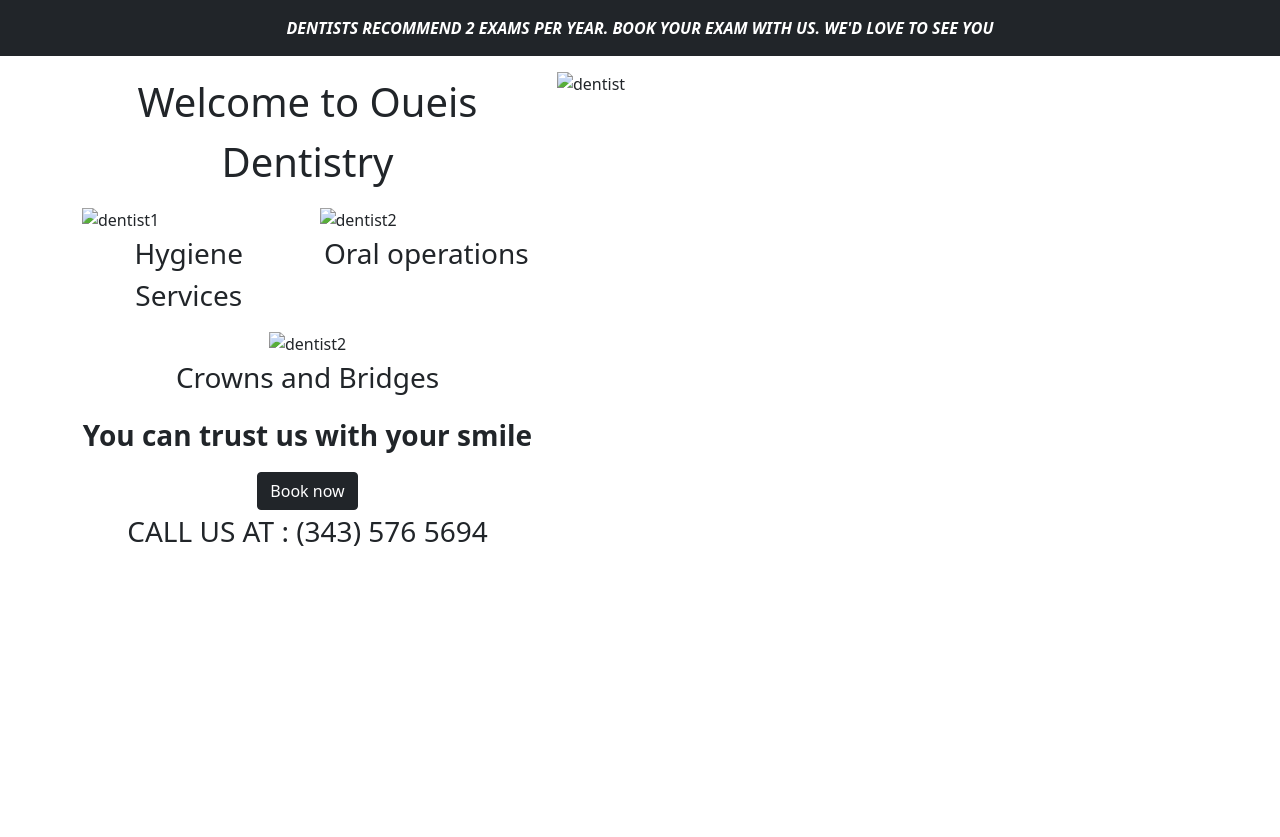
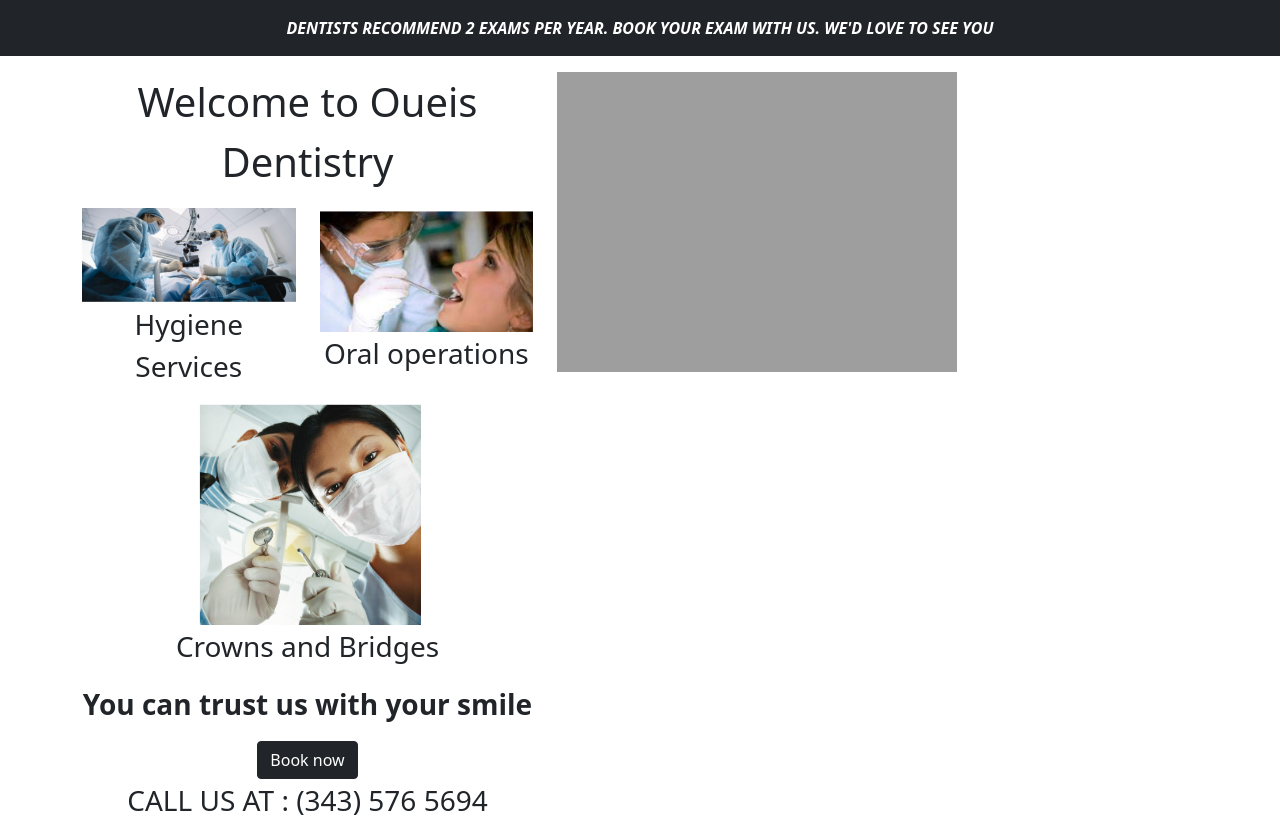
Before and after one commit to Yawnek/seg_websitee, a plain HTML site: page index.html in a window 1280 px wide. Before the commit the page ends 800 px from the top, so only its background shows below. Drawn offline with nearby package versions, Linux system fonts and the light colour scheme; the site is published under a folder, as on GitHub Pages, so addresses that start at the root find nothing.

Commit message:
Update index.html

```diff
--- a/index.html
+++ b/index.html
@@ -19,11 +19,11 @@
 
             <div class="row ">
                 <div class="col">
-                    <img class="img-fluid  " src = "/assets/right up.png" alt ="dentist1">
+                    <img class="img-fluid  " src = "right up.png" alt ="dentist1">
                     <p class="text-center fs-3">Hygiene Services </p>
                 </div>
                 <div class="col ">
-                    <img class="img-fluid p-10 " src = "/assets/left up.png" alt ="dentist2">
+                    <img class="img-fluid p-10 " src = "left up.png" alt ="dentist2">
                     <p class="text-center fs-3">Oral operations</p>
                 </div>
 
@@ -31,7 +31,7 @@
 
             <div class="col ">
                 <div class="text-center">
-                    <img class="img-fluid p-10 " src = "/assets/down.png" alt ="dentist2">
+                    <img class="img-fluid p-10 " src = "down.png" alt ="dentist2">
                     <p class="text-center fs-3">Crowns and Bridges</p>
 
                 </div>
@@ -59,7 +59,7 @@
 
 
           <div class="col-md-7 ">
-            <img class="img-fluid" src = "/assets/big dentist.png" alt ="dentist" >
+            <img class="img-fluid" src = "big dentist.png" alt ="dentist" >
           </div>
 
 
```
